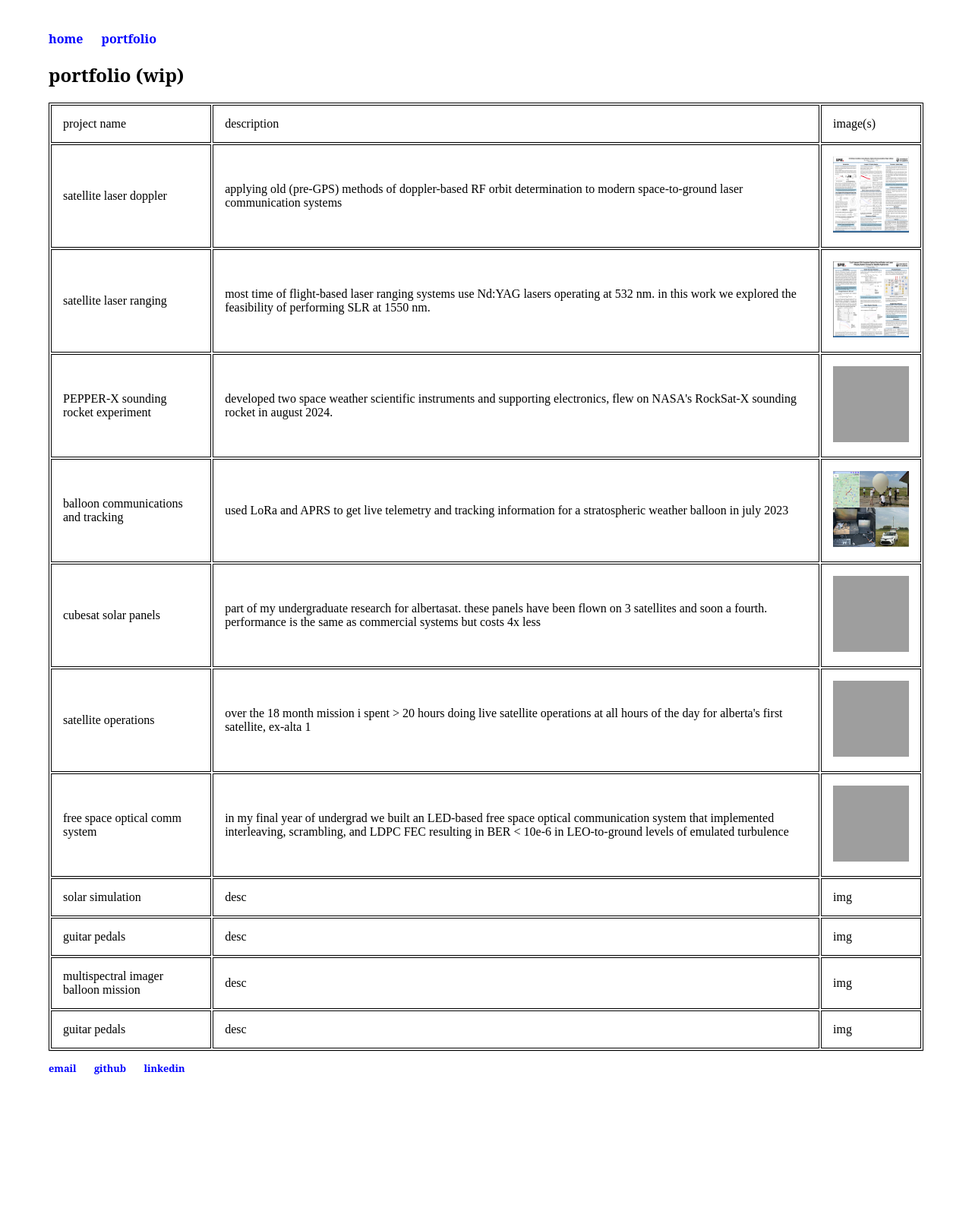
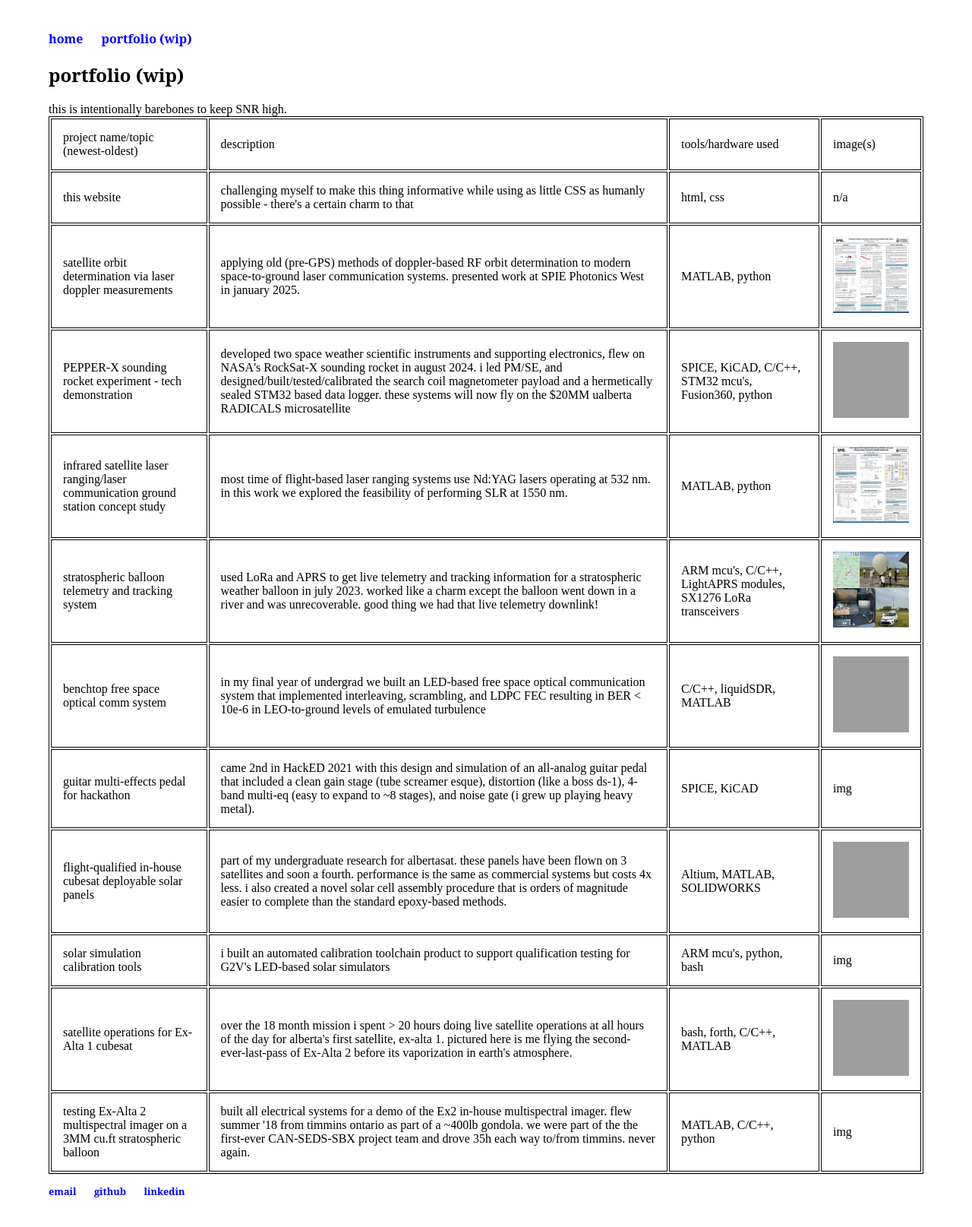
Before and after one commit to ehalliwe/ehalliwe.github.io, a Jekyll site: the page built from portfolio.html, in a window 1280 px wide, cut to the strip 0-1617 px from the top of the page. Shown: the whole strip at 76% size. Built offline with Jekyll 4.4.1, drawn with Linux system fonts in a browser that asks for light colours; before the commit the page ends 1455 px from its top, so only the background shows below that; grey boxes are pictures that could not be loaded.

Commit message:
adding to portfolio page and adjusting css

```diff
--- a/_layouts/default.html
+++ b/_layouts/default.html
@@ -11,7 +11,7 @@
 			<nav>
 	    		<ul>
 	        		<li><a href="/">home</a></li>
-	        		<li><a href="/portfolio.html">portfolio</a></li>
+	        		<li><a href="/portfolio.html">portfolio (wip)</a></li>
 	    		</ul>
 			</nav>
 			<div class="container">
--- a/css/main.css
+++ b/css/main.css
@@ -1,9 +1,6 @@
 body {
     margin: 40px auto;
     width: 90%;
-    /*
-    background-color: AliceBlue;
-    */
 }
 nav ul, footer ul {
     font-family:'Serif';
@@ -63,6 +60,6 @@ img {
 }
 
 img:hover{
-    height: 600px;
-    width: 600px;
+    transform: scale(6);
+    max-width: 600px
 }
--- a/portfolio.html
+++ b/portfolio.html
@@ -5,67 +5,93 @@ title: erik halliwell
 <div class="blurb">
 
 	<h2>portfolio (wip)</h2>
+
+	this is intentionally barebones to keep SNR high.
+
 	<table>
 		<tr>
-			<td>project name</td>
+			<td>project name/topic (newest-oldest)</td>
 			<td>description</td>
+			<td>tools/hardware used</td>
 			<td>image(s)</td>
 		</tr>
-	  	<tr>
-	    	<td>satellite laser doppler</td>
-	    	<td>applying old (pre-GPS) methods of doppler-based RF orbit determination to modern space-to-ground laser communication systems</td>
-	    	<td><img src="/img/pw25.png" width="100" height="100"></td>
+		<tr>
+	    	<td>this website</td>
+	    	<td>challenging myself to make this thing informative while using as little CSS as humanly possible - there's a certain charm to that</td>
+	    	<td>html, css</td>
+	    	<td>n/a</td>
 	  	</tr>
 	  	<tr>
-	    	<td>satellite laser ranging</td>
+	    	<td>satellite orbit determination via laser doppler measurements</td>
+	    	<td>applying old (pre-GPS) methods of doppler-based RF orbit determination to modern space-to-ground laser communication systems. presented work at SPIE Photonics West in january 2025.</td>
+	    	<td>MATLAB, python</td>
+	    	<td><img src="/img/pw25.png" width="150" height="100"></td>
+	  	</tr>
+
+	  	<tr>
+	    	<td>PEPPER-X sounding rocket experiment - tech demonstration</td>
+	    	<td>developed two space weather scientific instruments and supporting electronics, flew on NASA's RockSat-X sounding rocket in august 2024. i led PM/SE, and designed/built/tested/calibrated the search coil magnetometer payload and a hermetically sealed STM32 based data logger. these systems will now fly on the $20MM ualberta RADICALS microsatellite</td>
+	    	<td>SPICE, KiCAD, C/C++, STM32 mcu's, Fusion360, python</td>
+	    	<td><img src="/img/agu24.png" width="150" height="100"></td>
+	  	</tr>
+
+	  	<tr>
+	    	<td>infrared satellite laser ranging/laser communication ground station concept study</td>
 	    	<td>most time of flight-based laser ranging systems use Nd:YAG lasers operating at 532 nm. in this work we explored the feasibility of performing SLR at 1550 nm.
-	    	<td><img src="/img/pw24.png" width="100" height="100"></td>
+	    	<td>MATLAB, python</td>
+	    	<td><img src="/img/pw24.png" width="150" height="100"></td>
 	  	</tr>
+
 	  	<tr>
-	    	<td>PEPPER-X sounding rocket experiment</td>
-	    	<td>developed two space weather scientific instruments and supporting electronics, flew on NASA's RockSat-X sounding rocket in august 2024.</td>
-	    	<td><img src="/img/agu24.png" width="100" height="100"></td>
-	  	</tr>
-	  	<tr>
-	    	<td>balloon communications and tracking</td>
-	    	<td>used LoRa and APRS to get live telemetry and tracking information for a stratospheric weather balloon in july 2023 </td>
+	    	<td>stratospheric balloon telemetry and tracking system</td>
+	    	<td>used LoRa and APRS to get live telemetry and tracking information for a stratospheric weather balloon in july 2023. worked like a charm except the balloon went down in a river and was unrecoverable. good thing we had that live telemetry downlink!</td>
+	    	<td>ARM mcu's, C/C++, LightAPRS modules, SX1276 LoRa transceivers</td>
 	    	<td><img src="/img/sask.png" width="100" height="100"></td>
 	  	</tr>
+
 	  	<tr>
-	    	<td>cubesat solar panels</td>
-	    	<td>part of my undergraduate research for albertasat. these panels have been flown on 3 satellites and soon a fourth. performance is the same as commercial systems but costs 4x less </td>
+	    	<td>benchtop free space optical comm system</td>
+	    	<td>in my final year of undergrad we built an LED-based free space optical communication system that implemented interleaving, scrambling, and LDPC FEC resulting in BER < 10e-6 in LEO-to-ground levels of emulated turbulence</td>
+	    	<td>C/C++, liquidSDR, MATLAB</td>
+	    	<td><img src="/img/fsoc.png" width="150" height="100"></td>
+	  	</tr>
+
+	  	<tr>
+	    	<td>guitar multi-effects pedal for hackathon</td>
+	    	<td>came 2nd in HackED 2021 with this design and simulation of an all-analog guitar pedal that included a clean gain stage (tube screamer esque), distortion (like a boss ds-1), 4-band multi-eq (easy to expand to ~8 stages), and noise gate (i grew up playing heavy metal).</td>
+	    	<td>SPICE, KiCAD</td>
+	    	<td>img</td>
+	  	</tr>
+
+	  	<tr>
+	    	<td>flight-qualified in-house cubesat deployable solar panels</td>
+	    	<td>part of my undergraduate research for albertasat. these panels have been flown on 3 satellites and soon a fourth. performance is the same as commercial systems but costs 4x less. i also created a novel solar cell assembly procedure that is orders of magnitude easier to complete than the standard epoxy-based methods. </td>
+	    	<td>Altium, MATLAB, SOLIDWORKS</td>
 	    	<td><img src="/img/solar.jpg" width="100" height="100"></td>
 	  	</tr>
+
 	  	<tr>
-	    	<td>satellite operations</td>
-	    	<td>over the 18 month mission i spent > 20 hours doing live satellite operations at all hours of the day for alberta's first satellite, ex-alta 1 </td>
+	    	<td>solar simulation calibration tools</td>
+	    	<td>i built an automated calibration toolchain product to support qualification testing for G2V's LED-based solar simulators</td>
+	    	<td>ARM mcu's, python, bash</td>
+	    	<td>img</td>
+	  	</tr>
+
+	  	<tr>
+	    	<td>satellite operations for Ex-Alta 1 cubesat</td>
+	    	<td>over the 18 month mission i spent > 20 hours doing live satellite operations at all hours of the day for alberta's first satellite, ex-alta 1. pictured here is me flying the second-ever-last-pass of Ex-Alta 2 before its vaporization in earth's atmosphere.</td>
+	    	<td>bash, forth, C/C++, MATLAB</td>
 	    	<td><img src="/img/ops.png" width="100" height="100"></td>
 	  	</tr>
+
 	  	<tr>
-	    	<td>free space optical comm system</td>
-	    	<td>in my final year of undergrad we built an LED-based free space optical communication system that implemented interleaving, scrambling, and LDPC FEC resulting in BER < 10e-6 in LEO-to-ground levels of emulated turbulence</td>
-	    	<td><img src="/img/fsoc.png" width="100" height="100"></td>
-	  	</tr>
-	  	<tr>
-	    	<td>solar simulation</td>
-	    	<td>desc</td>
+	    	<td>testing Ex-Alta 2 multispectral imager on a 3MM cu.ft stratospheric balloon</td>
+	    	<td>built all electrical systems for a demo of the Ex2 in-house multispectral imager. flew summer '18 from timmins ontario as part of a ~400lb gondola. we were part of the the first-ever CAN-SEDS-SBX project team and drove 35h each way to/from timmins. never again.</td>
+	    	<td>MATLAB, C/C++, python</td>
 	    	<td>img</td>
 	  	</tr>
-	  	<tr>
-	    	<td>guitar pedals</td>
-	    	<td>desc</td>
-	    	<td>img</td>
-	  	</tr>
-	  	<tr>
-	    	<td>multispectral imager balloon mission</td>
-	    	<td>desc</td>
-	    	<td>img</td>
-	  	</tr>
-	  	<tr>
-	    	<td>guitar pedals</td>
-	    	<td>desc</td>
-	    	<td>img</td>
-	  	</tr>
+
+
 	</table>
 
 </div><!-- /.blurb -->
```
